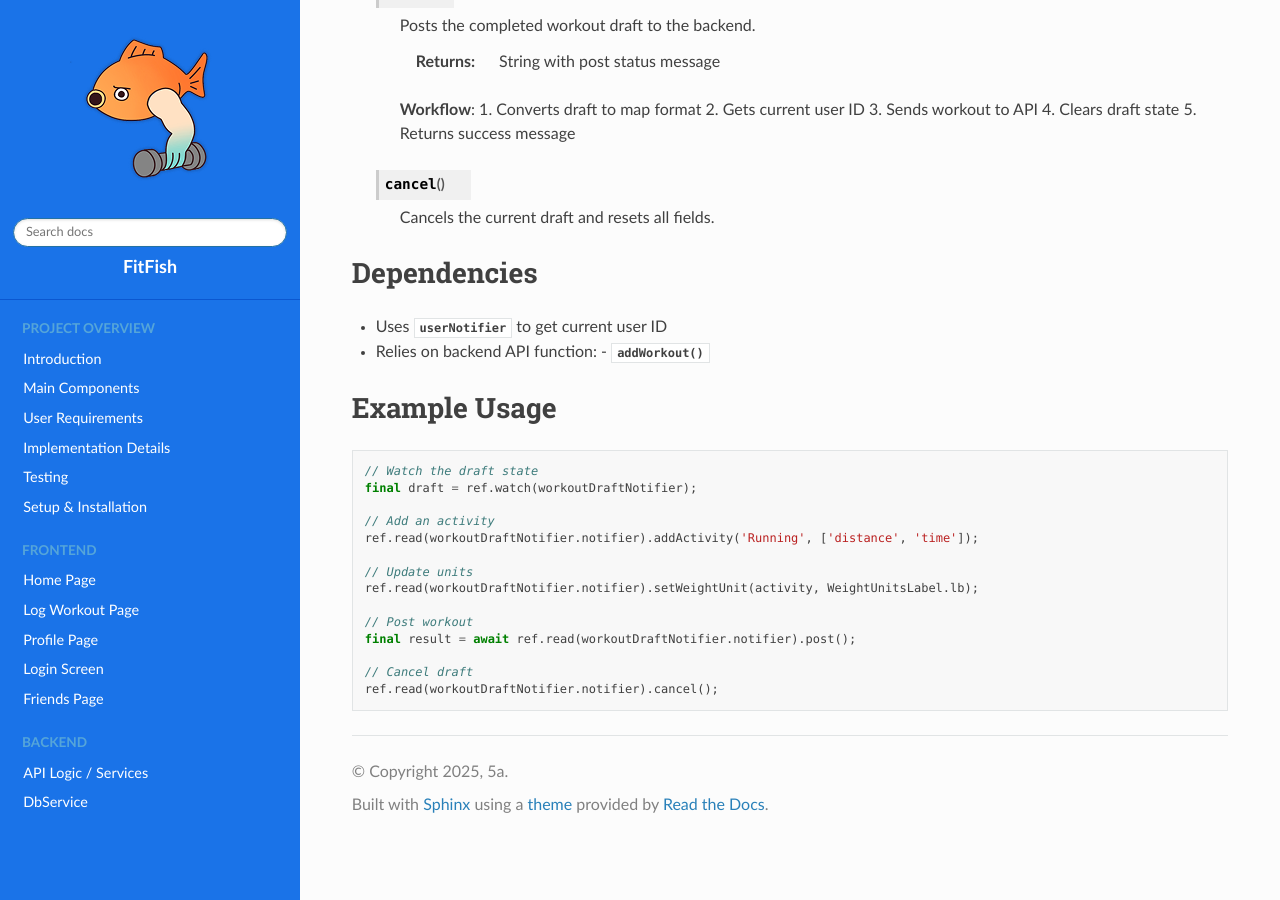
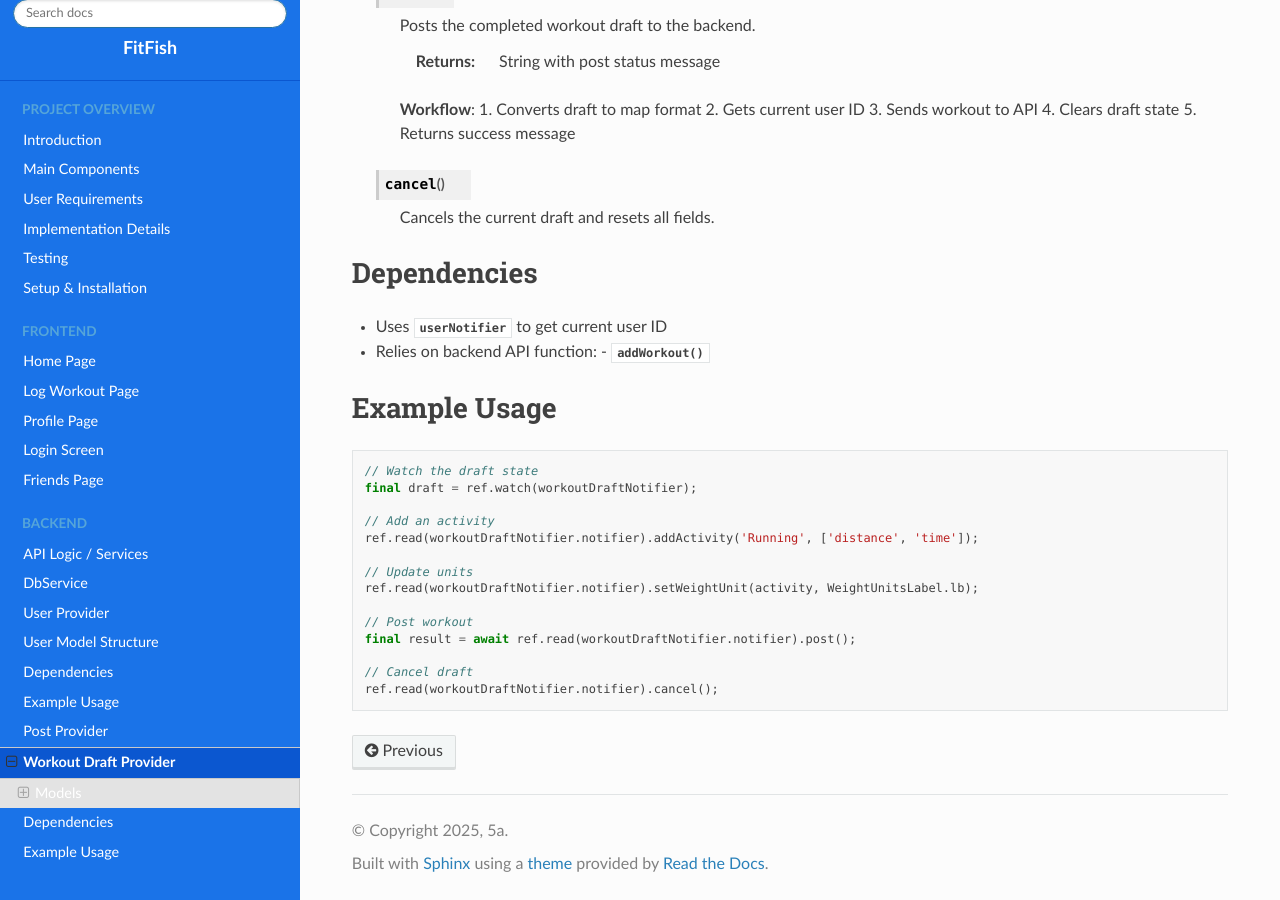
Before and after one commit to 5a-Fitness-App/5a-Code-Documentation, a Sphinx documentation site: the page built from docs/source/backend/workout_draft_provider.rst, in a window 1280 px wide and 900 px high, scrolled down 2851 px. Built offline with Sphinx 7.4.7 and the Read the Docs theme 3.1.0, drawn with Linux system fonts in a browser that asks for light colours; pages that are not in the unit, such as notebooks, are missing from menus.

```diff
--- a/docs/source/index.rst
+++ b/docs/source/index.rst
@@ -37,6 +37,6 @@ Welcome to the official documentation for the FitFish app.
 
    backend/connect_database
    backend/API_Logic
-   backend/user_data
-   backend/models
-   backend/provider
+   backend/user_provider
+   backend/post_provider
+   backend/workout_draft_provider
```
Also changed, not shown: docs/source/overview/Setup.rst (+25 -0 lines).
